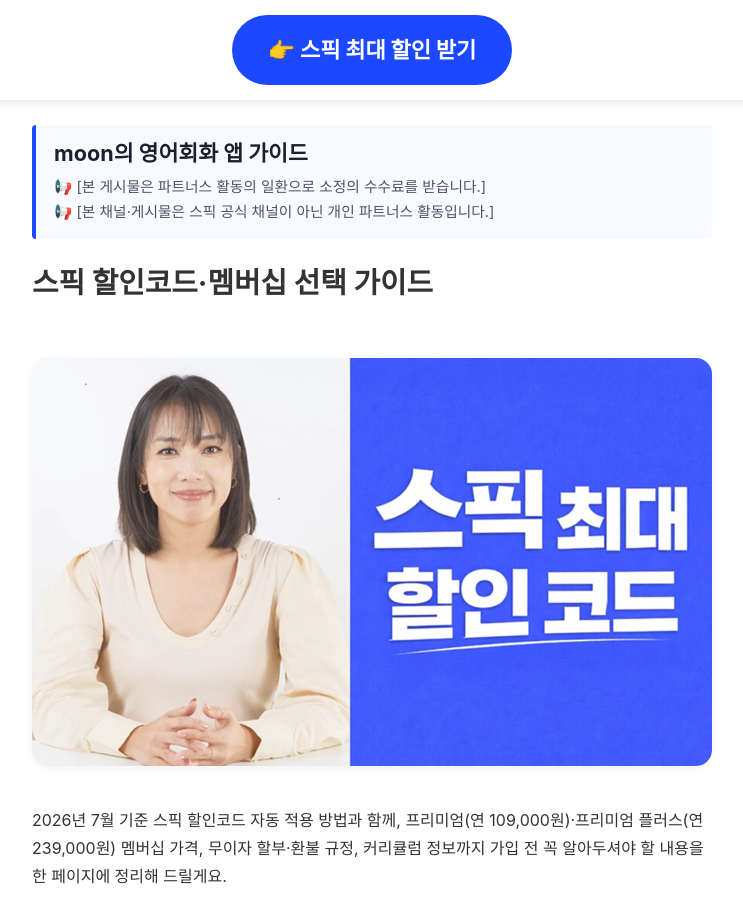
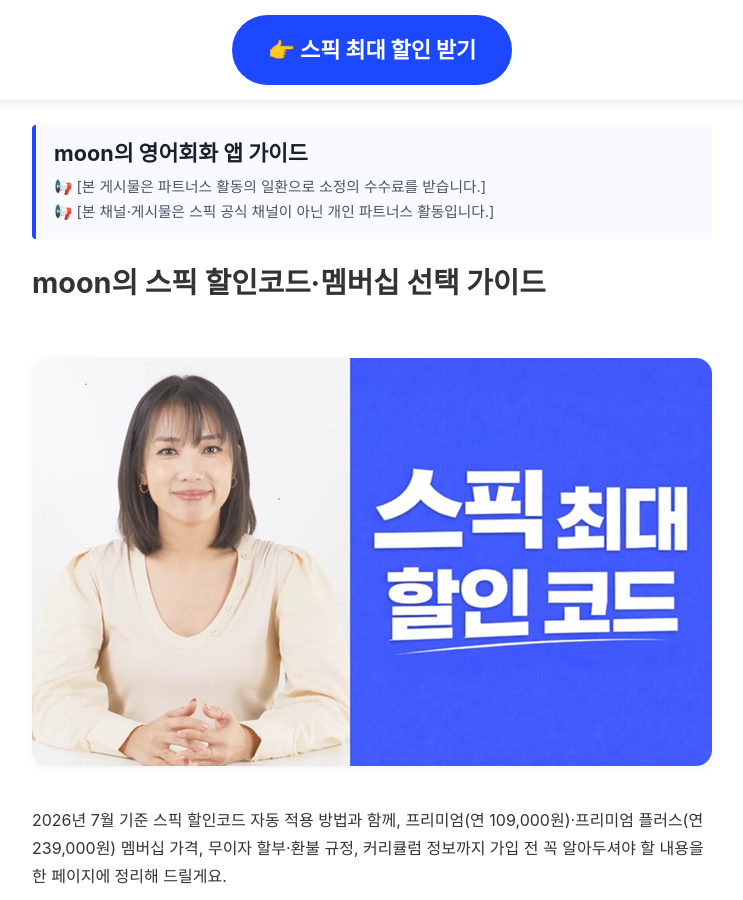
Before and after one commit to kjsjdw/speak_event_page, a Jekyll site: the page built from content/main-page-content.md, in a window 1280 px wide and 900 px high. Shown: the whole window, without its empty margins (268-1011 px from the left). Built offline with Jekyll 4.4.1, drawn with Linux system fonts in a browser that asks for light colours; some web fonts are replaced.

Commit message:
Add moon branding to main page title, H1, and description
Co-Authored-By: Claude Opus 4.7 <noreply@anthropic.com>

```diff
--- a/_data/seo.yml
+++ b/_data/seo.yml
@@ -4,10 +4,10 @@
 # 구글 검색결과에 표시되는 정보입니다.
 
 # 페이지 제목 (구글 검색결과 제목)
-title: "스픽 할인코드·멤버십 선택 가이드"
+title: "moon의 스픽 할인코드·멤버십 선택 가이드"
 
 # 페이지 설명 (구글 검색결과 미리보기 텍스트)
-description: "2026년 7월 기준 스픽 할인코드 자동 적용 방법, 프리미엄(연 109,000원)·프리미엄 플러스(연 239,000원) 가격, 무이자 할부와 환불 규정, 커리큘럼 안내까지 가입 전 알아두셔야 할 정보를 한 페이지에 정리했습니다."
+description: "5년차 내돈내산 스픽 사용자가 정리한 스픽 할인코드·멤버십 선택 가이드입니다. 2026년 7월 기준 프리미엄(연 109,000원)·프리미엄 플러스(연 239,000원) 가격, 자동 적용 방법, 무이자 할부와 환불 규정, 커리큘럼 안내까지 한 페이지에 정리했습니다."
 
 # 검색어 키워드 (쉼표로 구분, 자유롭게 추가/삭제)
 keywords: "스픽, 스픽 할인코드, 스픽 할인, 스픽 가격, 스픽 프리미엄, 스픽 프리미엄 플러스, 스픽 멤버십, 스픽 결제, 영어 회화 앱, AI 영어학습"
--- a/content/sections/01-intro.md
+++ b/content/sections/01-intro.md
@@ -1,4 +1,4 @@
-<h1>스픽 할인코드·멤버십 선택 가이드</h1>
+<h1>moon의 스픽 할인코드·멤버십 선택 가이드</h1>
 
 <div style="margin: 16px 0 0 0; text-align: center;">
   <img
```
